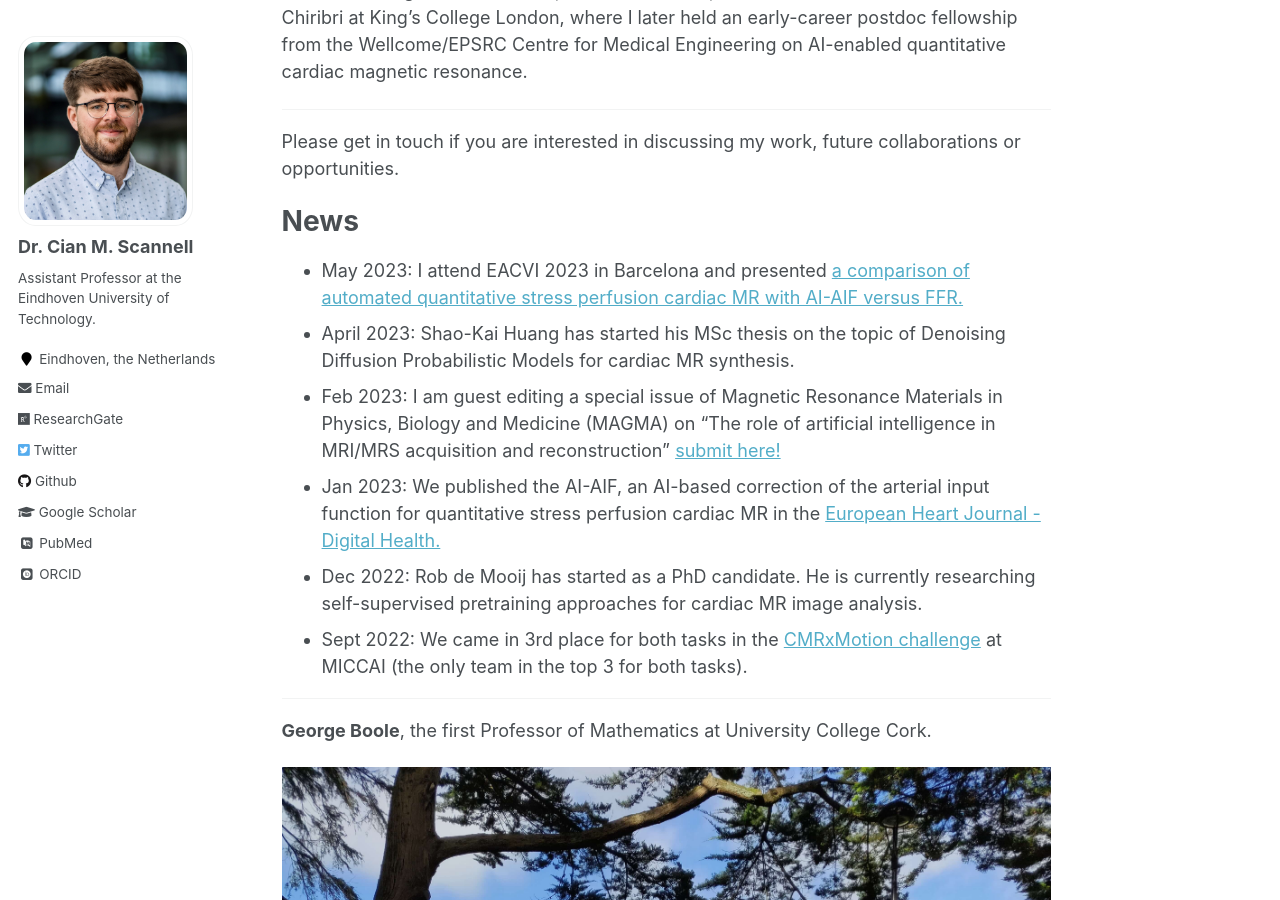
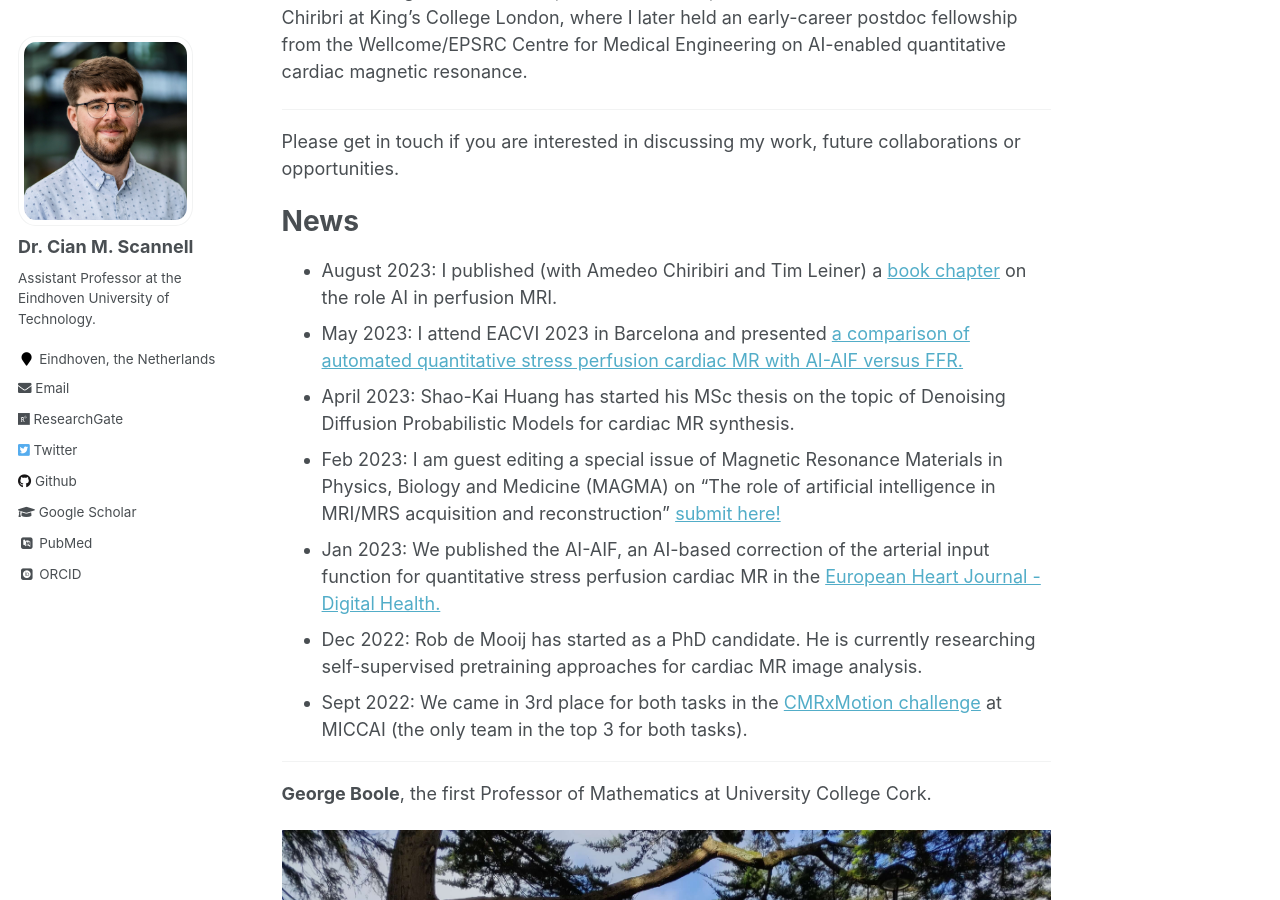
Before and after one commit to cianmscannell/cianmscannell.github.io, a Jekyll site: the page built from _pages/about.md, in a window 1280 px wide and 900 px high, scrolled down 703 px. Built offline with Jekyll 4.4.1, drawn with Linux system fonts in a browser that asks for light colours; some web fonts are replaced.

```diff
--- a/_pages/about.md
+++ b/_pages/about.md
@@ -24,6 +24,7 @@ Please get in touch if you are interested in discussing my work, future collabor
 
 News
 ======
+* August 2023: I published (with Amedeo Chiribiri and Tim Leiner) a <a href="https://www.sciencedirect.com/science/article/pii/B9780323952095000027"> book chapter</a> on the role AI in perfusion MRI.
 * May 2023: I attend EACVI 2023 in Barcelona and presented <a href="https://academic.oup.com/ehjcimaging/article/24/Supplement_1/jead119.397/7198968">a comparison of automated quantitative stress perfusion cardiac MR with AI-AIF versus FFR.</a>
 * April 2023: Shao-Kai Huang has started his MSc thesis on the topic of Denoising Diffusion Probabilistic Models for cardiac MR synthesis.
 * Feb 2023: I am guest editing a special issue of Magnetic Resonance Materials in Physics, Biology and Medicine (MAGMA) on "The role of artificial intelligence in MRI/MRS acquisition and reconstruction" <a href="https://www.springer.com/journal/10334/updates/24073742">submit here!</a>
```
Also changed, not shown: _pages/code.md (+1 -1 lines), _pages/cv.md (+1 -1 lines), _pages/q-cardIA.md (+2 -2 lines).
